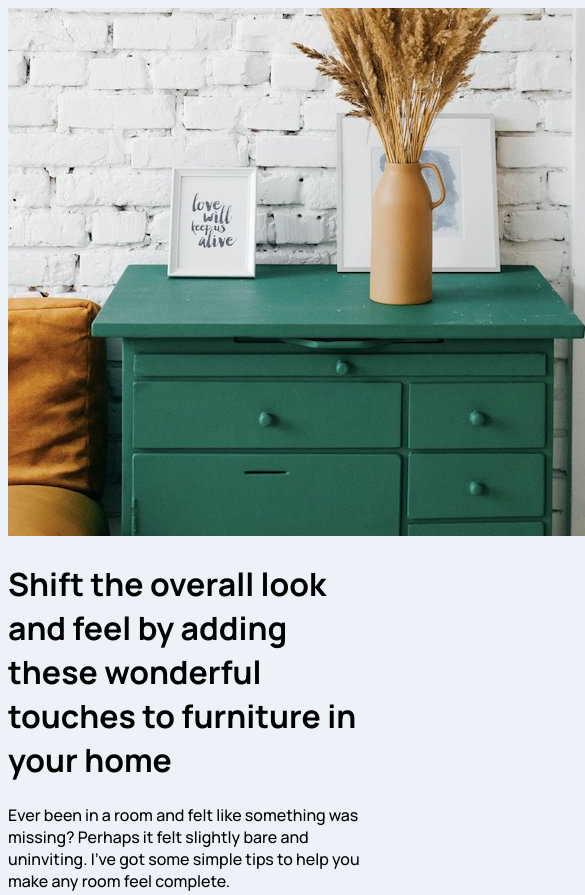
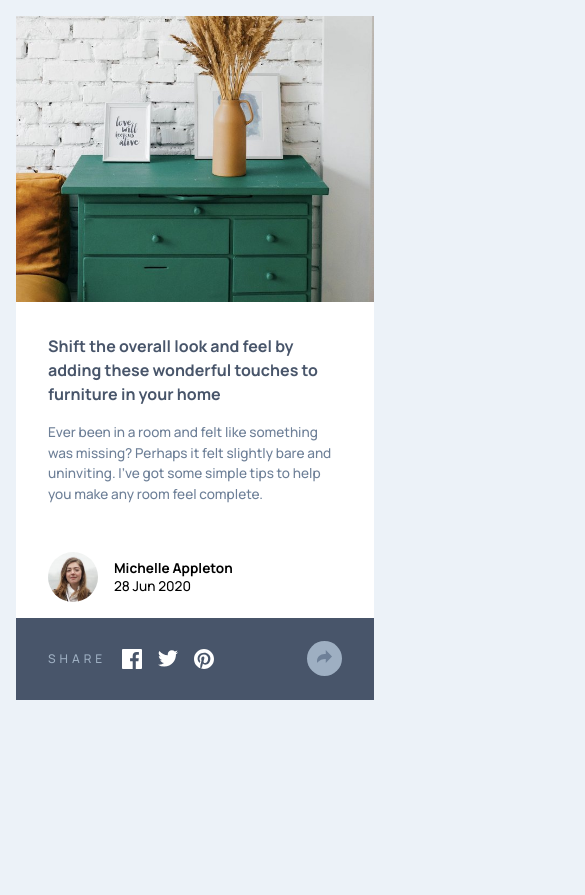
Before and after one commit to sandovalmelo/article-preview-component, a plain HTML site: page index.html in a window 390 px wide. Shown: the top 895 px of the page, 585 px wide, since content can reach past the window. After the commit the page ends 860 px from the top, so only its background shows below. Drawn offline with Linux system fonts and the light colour scheme.

Commit message:
add mobile styles

```diff
--- a/index.html
+++ b/index.html
@@ -19,28 +19,29 @@
     </div>
 
     <div class="article-preview">
-      <h1 class="preview-title">Shift the overall look and feel by adding these wonderful
+      <h1 class="article-preview-title">Shift the overall look and feel by adding these wonderful
         touches to furniture in your home</h1>
 
-      <p class="preview-text">Ever been in a room and felt like something was missing? Perhaps
+      <p class="article-preview-text">Ever been in a room and felt like something was missing? Perhaps
         it felt slightly bare and uninviting. I’ve got some simple tips
         to help you make any room feel complete.</p>
     </div>
 
-    <div class="preview-profile">
-      <div class="profile-img">
+    <div class="profile-preview">
+      <div class="profile-preview-info">
+        <div class="profile-preview-img">
           <img src="./images/avatar-michelle.jpg" alt="Michelle Avatar">
         </div>
 
-      <div class="profile-info">
-        <div class="profile-info-user">
-          <h2 class="info-name">Michelle Appleton</h2>
-          <p class="info-date">28 Jun 2020</p>
+        <div class="profile-preview-author">
+          <h2 class="author-name">Michelle Appleton</h2>
+          <p class="post-date">28 Jun 2020</p>
+        </div>
       </div>
 
-        <div class="profile-share">
+      <div class="profile-preview-share">
         <h2>Share</h2>
-          <div class="social-media">
+        <div class="profile-preview-social">
           <img src="./images/icon-facebook.svg" alt="Facebook Icon">
           <img src="./images/icon-twitter.svg" alt="Twitter Icon">
           <img src="./images/icon-pinterest.svg" alt="Pinterest Icon">
@@ -51,7 +52,6 @@
         <img src="./images/icon-share.svg" alt="Share Icon">
       </button>
     </div>
-    </div>
   </main>
 </body>
 
--- /dev/null
+++ b/scss/_article.scss
@@ -0,0 +1,16 @@
+.article-preview {
+	padding: 2rem;
+
+	&-title {
+		font-size: 1rem;
+		line-height: 1.5;
+		color: $dark-grayish-blue;
+		margin-bottom: 1rem;
+	}
+
+	&-text {
+		font-size: 0.85rem;
+		line-height: 1.5;
+		color: $desaturated-dark-blue;
+	}
+}
--- /dev/null
+++ b/scss/_base.scss
@@ -0,0 +1,23 @@
+$dark-grayish-blue: hsl(217, 19%, 35%);
+$desaturated-dark-blue: hsl(214, 17%, 51%);
+$grayish-blue: hsl(212, 23%, 69%);
+$light-grayish-blue: hsl(210, 46%, 95%);
+$white: #fff;
+
+*,
+*::after,
+*::before {
+	margin: 0;
+	padding: 0;
+	box-sizing: inherit;
+}
+
+html {
+	box-sizing: border-box;
+}
+
+body {
+	background-color: $light-grayish-blue;
+	font-family: "Manrope", sans-serif;
+	min-height: 100vh;
+}
--- /dev/null
+++ b/scss/_image.scss
@@ -0,0 +1,6 @@
+.img-container {
+	img {
+		max-width: 100%;
+		display: block;
+	}
+}
--- /dev/null
+++ b/scss/_main.scss
@@ -0,0 +1,4 @@
+main {
+	background-color: $white;
+	margin: 1rem;
+}
--- /dev/null
+++ b/scss/_profile.scss
@@ -0,0 +1,69 @@
+.profile-preview {
+	position: relative;
+
+	&-info {
+		display: flex;
+		align-items: center;
+		padding: 1rem 2rem;
+	}
+
+	&-img {
+		overflow: hidden;
+		border-radius: 100px;
+		width: 50px;
+		height: 50px;
+
+		img {
+			max-width: 100%;
+		}
+	}
+
+	&-author {
+		margin-left: 1rem;
+
+		.author-name {
+			font-size: 0.85rem;
+		}
+
+		.post-date {
+			font-size: 0.85rem;
+		}
+	}
+
+	&-share {
+		background-color: $dark-grayish-blue;
+		padding: 1rem 2rem;
+		display: flex;
+		align-items: center;
+		height: 82px;
+		// display: none;
+
+		h2 {
+			text-transform: uppercase;
+			font-size: 0.75rem;
+			color: $grayish-blue;
+			font-weight: 500;
+			letter-spacing: 4px;
+		}
+	}
+
+	&-social {
+		display: flex;
+		align-items: center;
+
+		img {
+			margin-left: 1rem;
+		}
+	}
+}
+
+.share-btn {
+	background-color: $grayish-blue;
+	border: none;
+	width: 35px;
+	height: 35px;
+	border-radius: 100px;
+	position: absolute;
+	bottom: 1.5rem;
+	right: 2rem;
+}
--- a/scss/styles.scss
+++ b/scss/styles.scss
@@ -1,9 +1,5 @@
-$dark-grayish-blue: hsl(217, 19%, 35%);
-$desaturated-dark-blue: hsl(214, 17%, 51%);
-$grayish-blue: hsl(212, 23%, 69%);
-$light-grayish-blue: hsl(210, 46%, 95%);
-
-body {
-	background-color: $light-grayish-blue;
-	font-family: "Manrope", sans-serif;
-}
+@import "base";
+@import "main";
+@import "image";
+@import "article";
+@import "profile";
```
Also changed, not shown: css/styles.css, 1 other file. Lines whose indentation alone changed are shown as unchanged.
